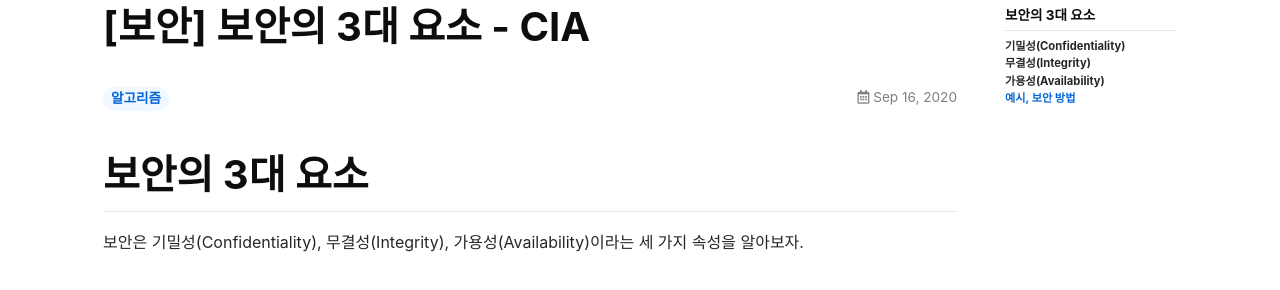
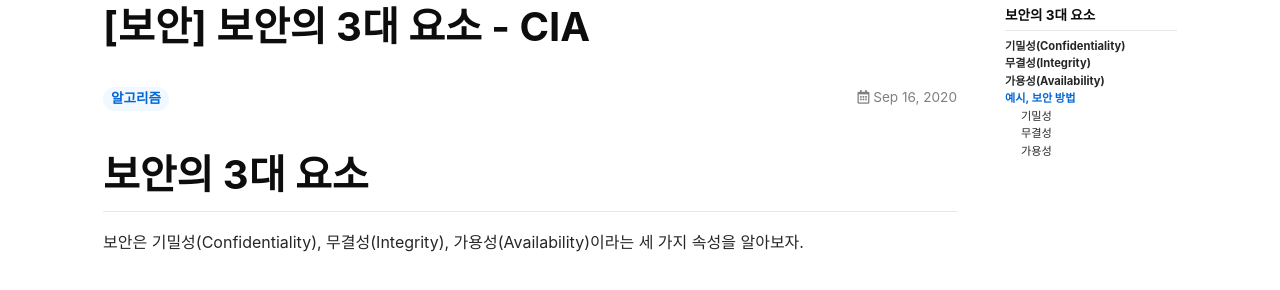
Before and after one commit to vividswan/vividswan.github.io, a Jekyll site: the page built from _posts/보안/2020-09-16-[보안]보안의 3대 요소 - CIA.md, in a window 1280 px wide and 1400 px high. Shown: the part 133-423 px from the top of the window. Built offline with Jekyll 4.4.1, drawn with Linux system fonts in a browser that asks for light colours; nearby versions of some CDN libraries; comment, search, counter and statistics services are not loaded.

Commit message:
Update 2020-09-16-[보안]보안의 3대 요소 - CIA.md

```diff
--- a/_posts/보안/2020-09-16-[보안]보안의 3대 요소 - CIA.md
+++ b/_posts/보안/2020-09-16-[보안]보안의 3대 요소 - CIA.md
@@ -41,8 +41,14 @@
 
 위와 같이 A와 B가 정보를 교환한다고 하자.<br>
 이때 C가 A와 B 사이에 교환하는 정보를 중간에서 갈취한다.<br>
+
+### 기밀성
 우선, C가 정보를 갈취했을 때 그 정보를 C가 열어볼 수 있다면 `기밀성`이 지켜지지 않은 것이다.<br>
 이를 방지하기 위해 A와 B가 서로 한 키를 공유하거나 B의 공유키를 바탕으로 A가 암호를 만드는 등의 방식으로 기밀성을 지킬 수 있다.<br>
+
+### 무결성
 그리고, C가 그 정보를 임의로 수정할 수 있거나, 아니면 원래의 정보를 갈취하고 다른 정보를 만들어 C에게 보낸다면 `무결성`이 지켜지지 않은 것이다.<br>
 이를 방지하기 위해 B의 공유키로 잠겨진 암호를 A의 비밀키로 다시 잠가서 해당 자료가 A에게서 온 것임을 확실하게 하는 방법 등이 있다.<br>
+
+### 가용성
 마지막으로 해당 정보와 다른 정보를 C가 B에게 보낸다면, B는 원하는 정보를 적절한 시기에 사용할 수 없기 때문에 이는 `가용성`이 지켜지지 않은 것이 된다.<br>
```
